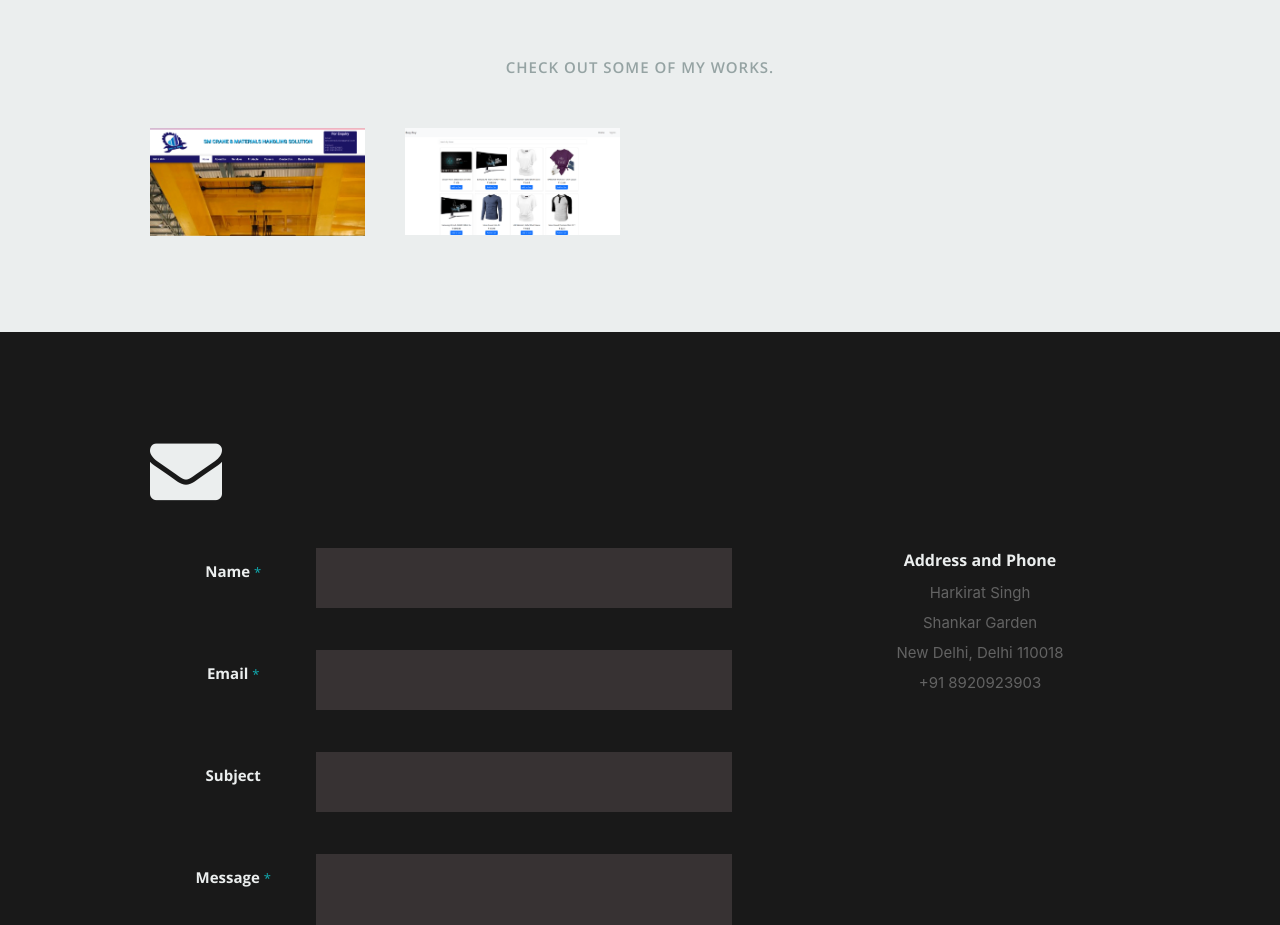
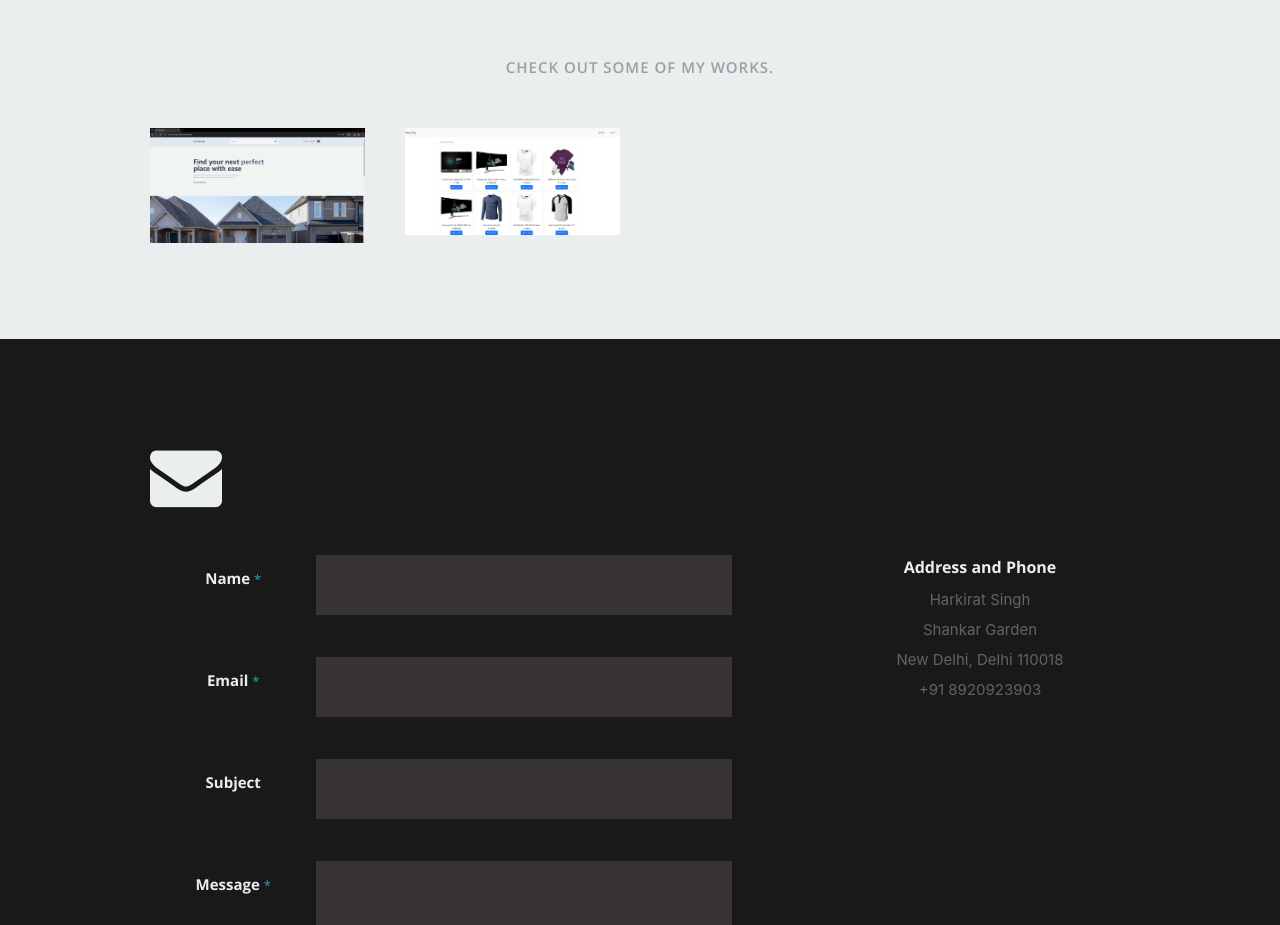
Before and after one commit to harkiratsingh97/Portfolio, a React (Create React App) app: page / in a window 1280 px wide. Shown: the part 3140-4065 px from the top of the page. Built offline with nearby package versions, Linux system fonts and the light colour scheme.

Commit message:
Added project

```diff
--- a/src/resumeData.js
+++ b/src/resumeData.js
@@ -104,9 +104,9 @@ export const resumeDataBack = {
 	portfolio: {
 		projects: [
 			{
-				title: "SM Crane",
-				category: "A website for a crane company (AngularJS)",
-				image: "Untitled.png",
+				title: "Kirat Estate",
+				category: "A real Estate website for connecting landlord/tenants",
+				image: "KiratEstate.png",
 				url: "http://www.smcranesolution.com",
 			},
 			{
```
Also changed, not shown: public/images/portfolio/KiratEstate.png (added).
